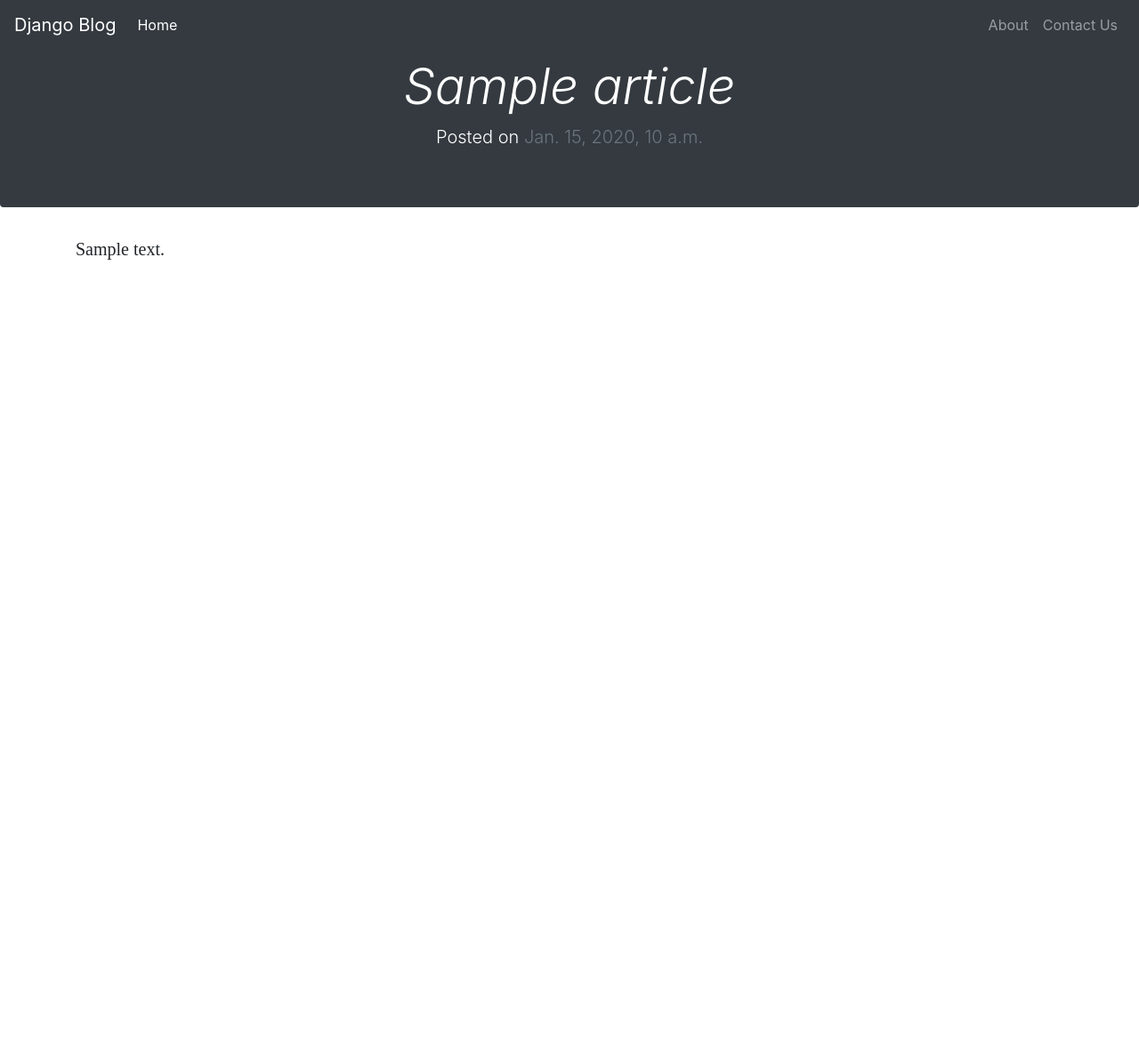
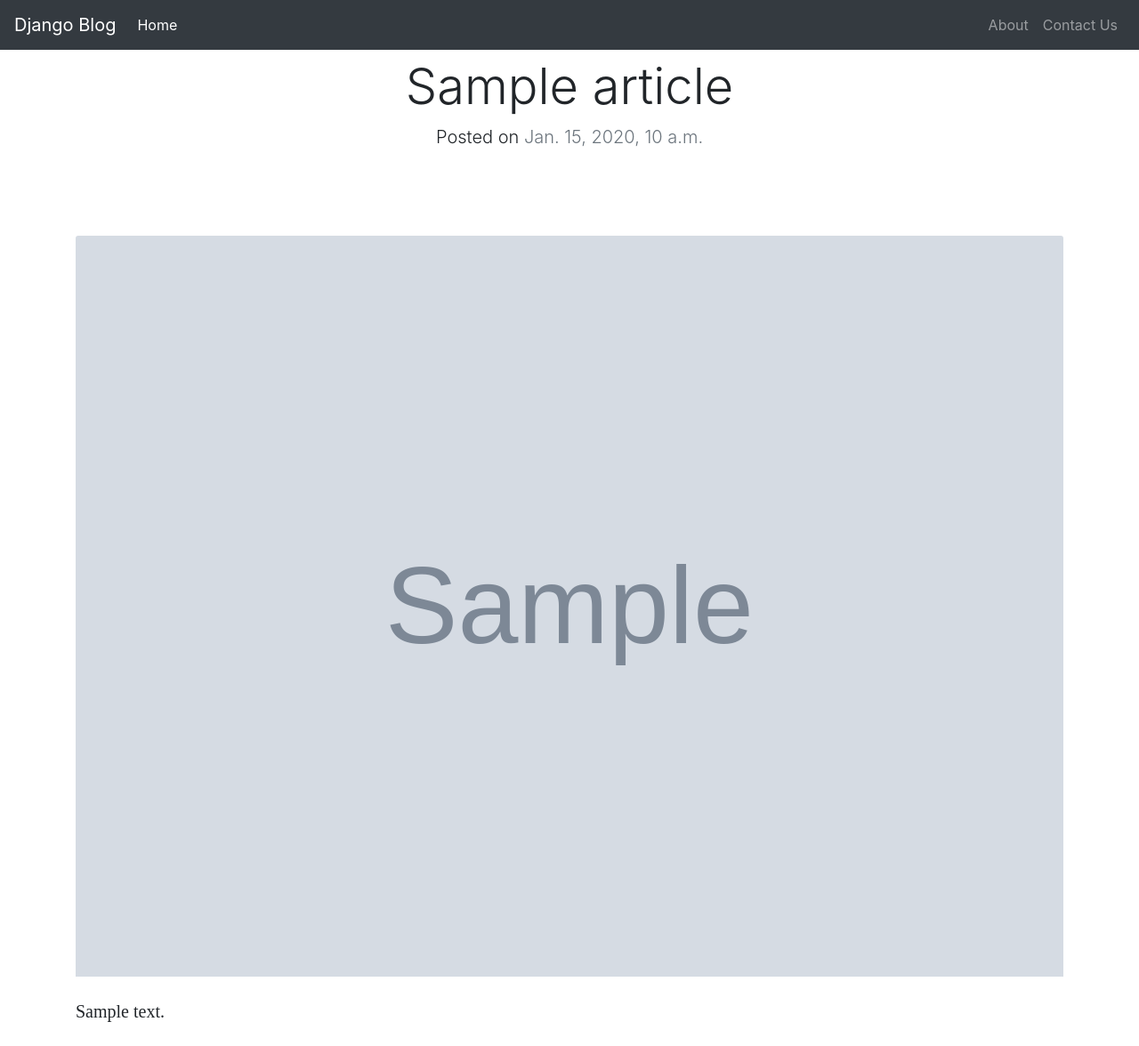
Before and after one commit to sheilambadi/django-blog, a Django app: a page that uses articles/templates/articles/article_detail.html in a window 1280 px wide. Shown: the whole page at 89% size. Before the commit the page ends 292 px from the top, so only its background shows below. Run offline with Django 3.2, Linux system fonts and the light colour scheme; tables that the repository leaves empty hold one stand-in row (values such as "Sample post"); grey boxes marked "Sample" are stand-in pictures; some libraries are stand-ins or nearby versions.

Commit message:
add image to article detail

```diff
--- a/articles/templates/articles/article_detail.html
+++ b/articles/templates/articles/article_detail.html
@@ -1,15 +1,17 @@
 {% extends 'base_layout.html' %}
 
 {% block content %}
-<div class="jumbotron text-white rounded bg-dark">
+<div class="jumbotron text-black rounded bg-white">
      <div class="container text-center">
-        <h1 class="display-4 font-italic">{{ article.title }}</h1>
+        <h1 class="display-4 font-bold">{{ article.title }}</h1>
         <p class="lead my-3 d-inline">Posted on </p>
         <p class="lead my-3 d-inline text-muted">{{article.date}}</p>
     </div>
 </div>
-
-<div class="container mx-auto article_detail">
+<div class="container">
+    <img class="card-img-top" src="{{ article.thumb.url }}" alt="Image Here">
+</div>
+<div class="container mx-auto article_detail my-4">
     <p class="lead text-justify">
         {{article.body}}
     </p>
```
Also changed, not shown: static/css/style.css (line endings or trailing spaces).
